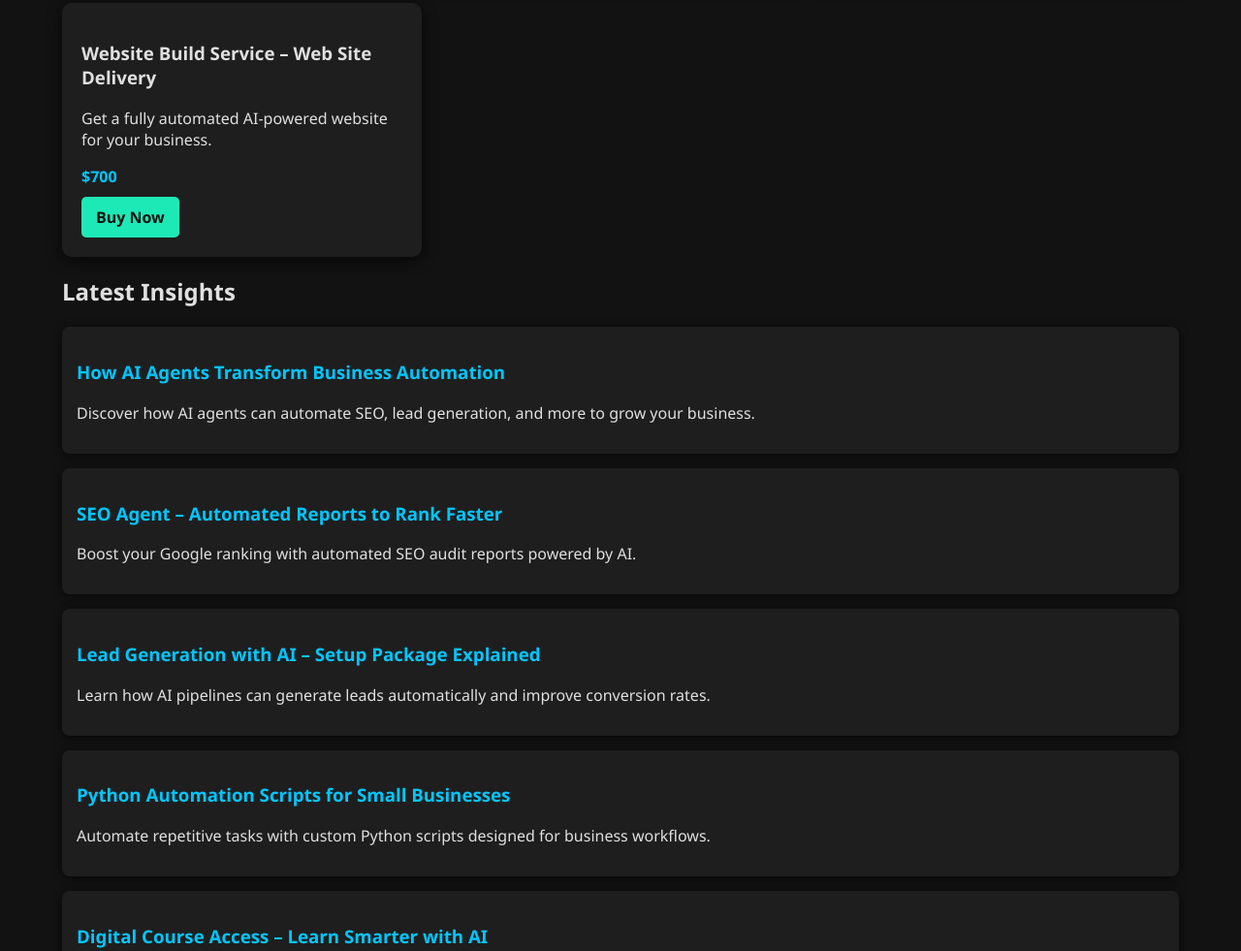
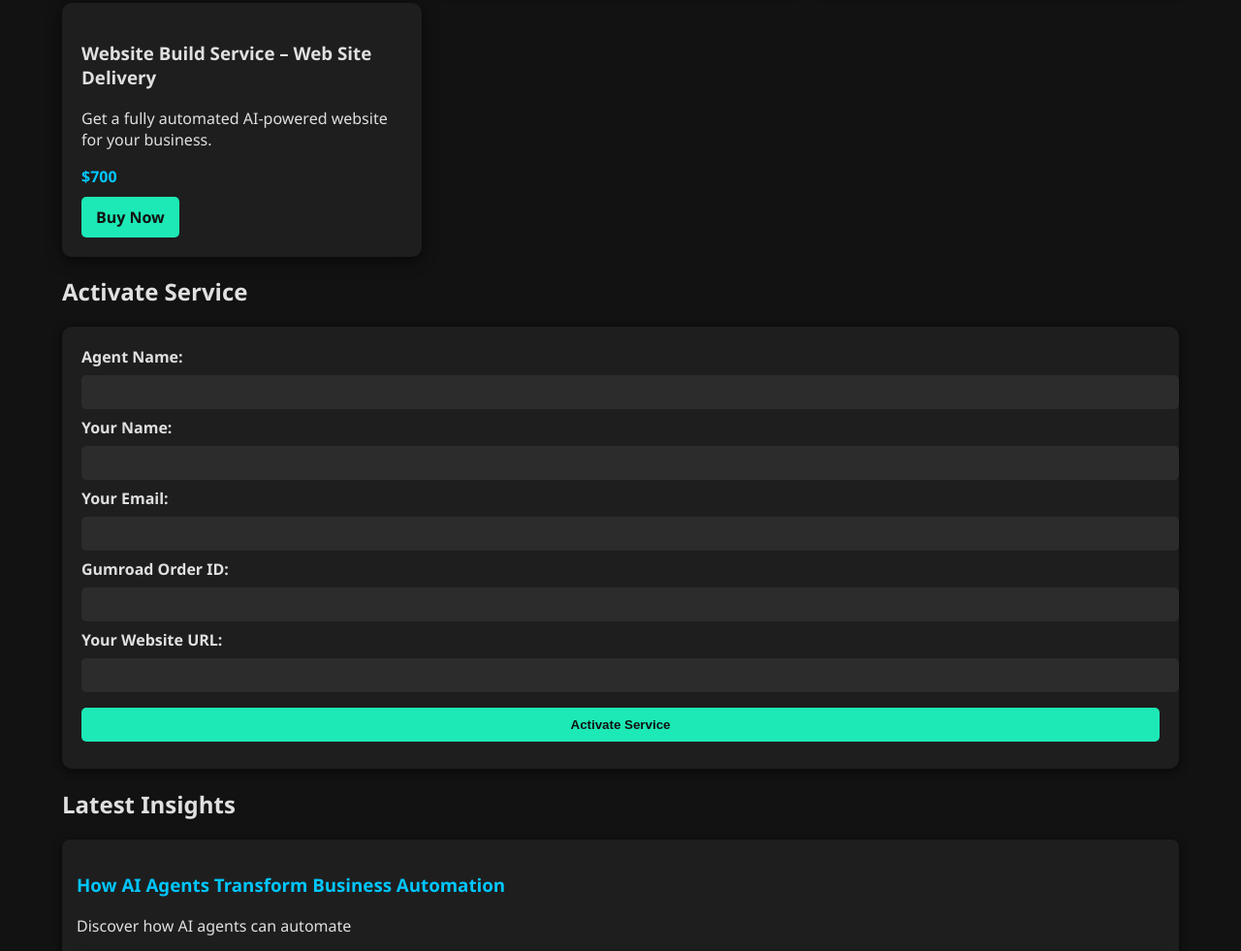
Before and after one commit to Ar123aj/AI-BUSINESS-FECTORY, a plain HTML site: page index.html in a window 1280 px wide. Shown: the part 1089-2070 px from the top of the page at 97% size. Drawn offline with Linux system fonts and the light colour scheme.

Commit message:
Update index.html

```diff
--- a/index.html
+++ b/index.html
@@ -26,6 +26,12 @@
     #blog a {color:#00c6ff;text-decoration:none;}
     #blog a:hover {text-decoration:underline;color:#1de9b6;}
     footer {background:#0f2027;color:#b0bec5;text-align:center;padding:15px;margin-top:30px;}
+    form {background:#1e1e1e;padding:20px;border-radius:10px;box-shadow:0 2px 10px rgba(0,0,0,0.6);}
+    form label {font-weight:bold;}
+    form input, form button {width:100%;padding:10px;margin:8px 0;border:none;border-radius:5px;}
+    form input {background:#2c2c2c;color:#e0e0e0;}
+    form button {background:#1de9b6;color:#121212;font-weight:bold;cursor:pointer;}
+    form button:hover {background:#00c6ff;color:#fff;}
     @media(max-width:768px){nav ul{flex-direction:column;gap:10px;}header h1{font-size:1.5rem;}}
   </style>
 </head>
@@ -37,6 +43,7 @@
         <ul>
           <li><a href="#products">Products</a></li>
           <li><a href="#blog">Blog</a></li>
+          <li><a href="#activation">Activation</a></li>
           <li><a href="#contact">Contact</a></li>
         </ul>
       </nav>
@@ -45,6 +52,7 @@
   </header>
 
   <main class="container">
+    <!-- Products Section -->
     <section id="products">
       <h2>Our Products</h2>
       <div class="grid">
@@ -61,9 +69,33 @@
       </div>
     </section>
 
+    <!-- Activation Section -->
+    <section id="activation">
+      <h2>Activate Service</h2>
+      <form action="/activate-seo-agent.php" method="POST">
+        <label>Agent Name:</label>
+        <input type="text" name="agent_name" required>
+
+        <label>Your Name:</label>
+        <input type="text" name="name" required>
+
+        <label>Your Email:</label>
+        <input type="email" name="email" required>
+
+        <label>Gumroad Order ID:</label>
+        <input type="text" name="order_id" required>
+
+        <label>Your Website URL:</label>
+        <input type="url" name="website_url" required>
+
+        <button type="submit">Activate Service</button>
+      </form>
+    </section>
+
+    <!-- Blog Section -->
     <section id="blog">
       <h2>Latest Insights</h2>
-      <article><h3><a href="blog/ai-business-automation.html">How AI Agents Transform Business Automation</a></h3><p>Discover how AI agents can automate SEO, lead generation, and more to grow your business.</p></article>
+      <article><h3><a href="blog/ai-business-automation.html">How AI Agents Transform Business Automation</a></h3><p>Discover how AI agents can automate
       <article><h3><a href="blog/seo-agent-reports.html">SEO Agent – Automated Reports to Rank Faster</a></h3><p>Boost your Google ranking with automated SEO audit reports powered by AI.</p></article>
       <article><h3><a href="blog/leadgen-agent.html">Lead Generation with AI – Setup Package Explained</a></h3><p>Learn how AI pipelines can generate leads automatically and improve conversion rates.</p></article>
       <article><h3><a href="blog/python-agent.html">Python Automation Scripts for Small Businesses</a></h3><p>Automate repetitive tasks with custom Python scripts designed for business workflows.</p></article>
```
